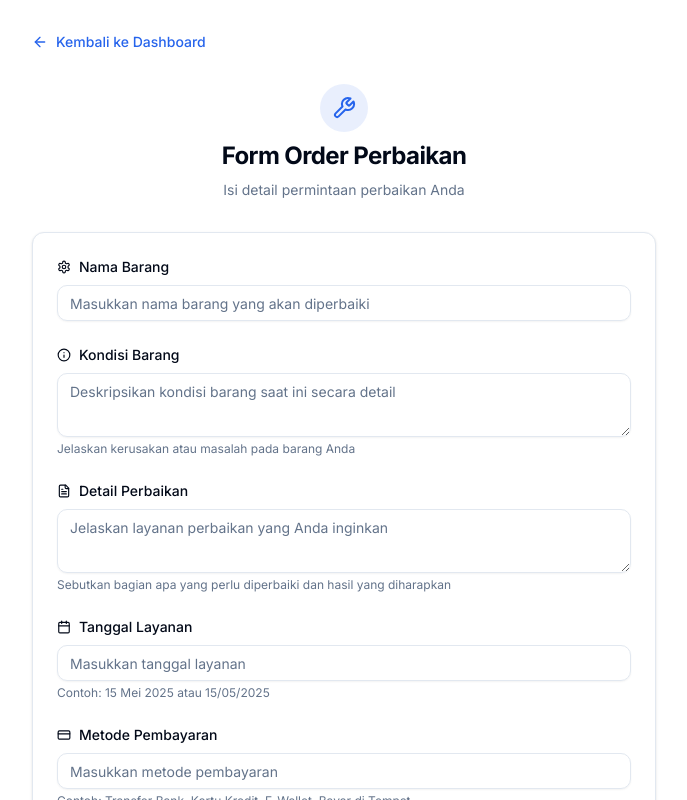
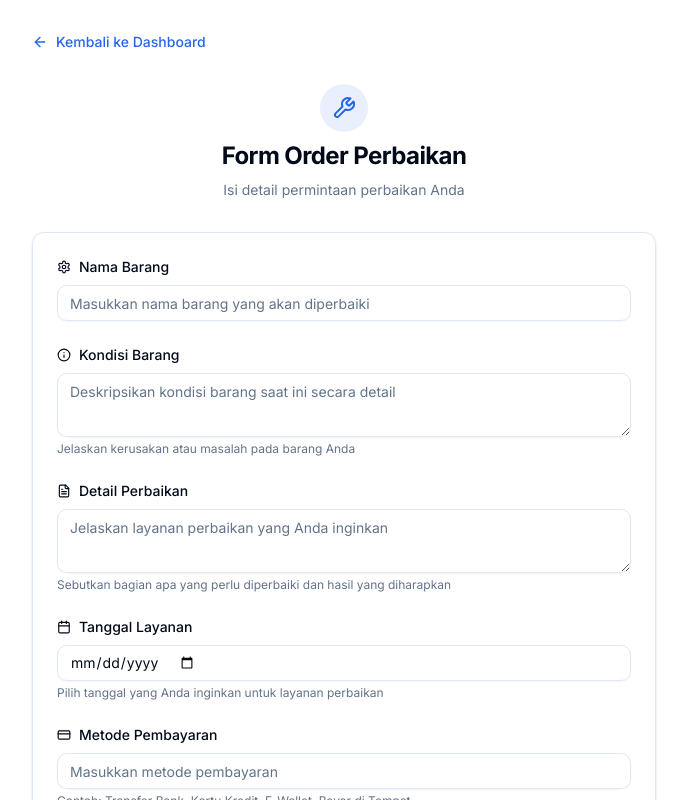
Before and after one commit to A16-PerbaikiinAja/frontend, a Next.js app: page /order in a window 1280 px wide. Shown: the top 800 px of the page, without its empty margins (296-983 px from the left). Built offline with nearby package versions, Linux system fonts and the light colour scheme; no server answers.

Commit message:
feat: use Calendar for serviceDate

```diff
--- a/app/order/page.tsx
+++ b/app/order/page.tsx
@@ -278,12 +278,11 @@ export default function ServiceOrderPage() {
                   <Input
                     id="serviceDate"
                     name="serviceDate"
-                    type="text"
+                    type="date"
                     value={formData.serviceDate}
                     onChange={handleInputChange}
                     onFocus={() => setFormFocused('serviceDate')}
                     onBlur={() => setFormFocused(null)}
-                    placeholder="Masukkan tanggal layanan"
                     className={`transition-all duration-200 ${
                       errors.serviceDate
                         ? 'border-destructive'
@@ -303,7 +302,7 @@ export default function ServiceOrderPage() {
                     </motion.p>
                   )}
                   <p className="text-muted-foreground mt-1 text-xs">
-                    Contoh: 15 Mei 2025 atau 15/05/2025
+                    Pilih tanggal yang Anda inginkan untuk layanan perbaikan
                   </p>
                 </div>
               </motion.div>
```
